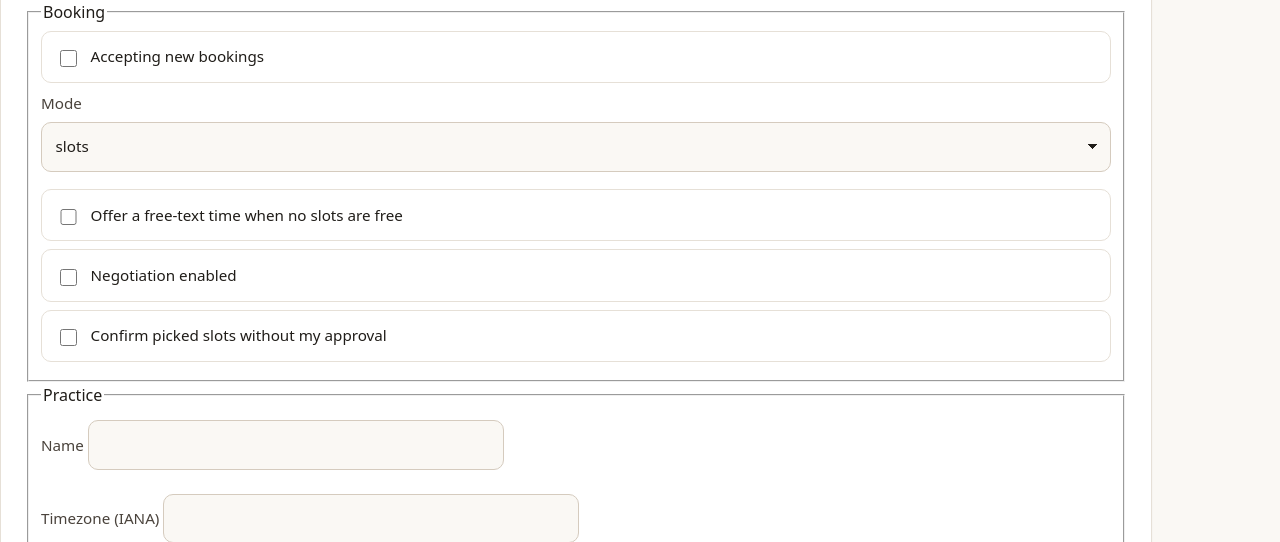
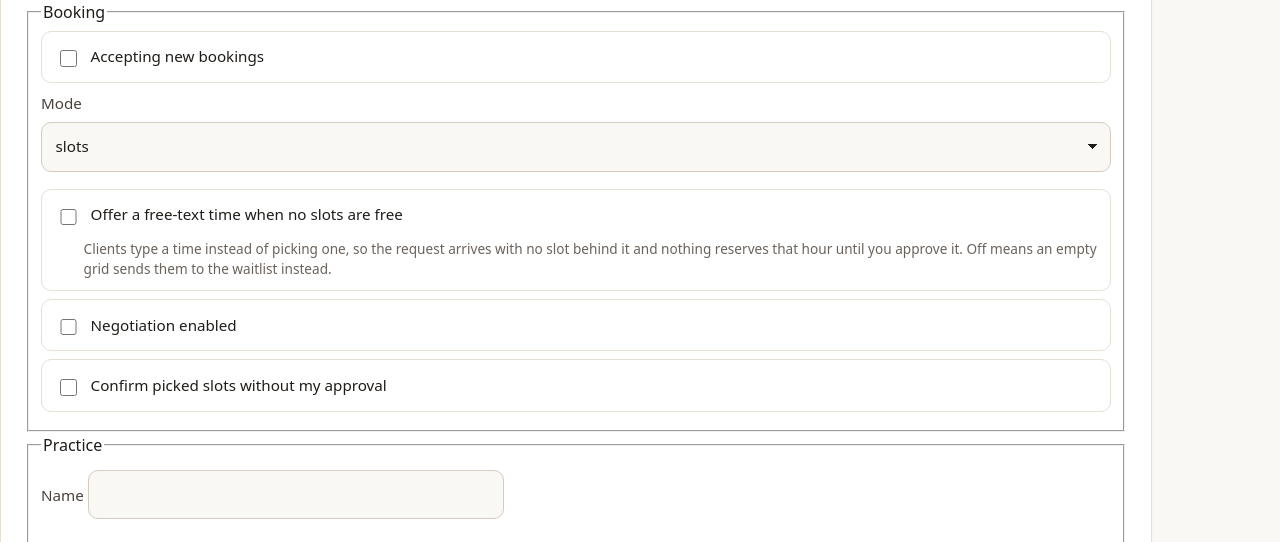
Before and after one commit to abriesk/NewPBot, a FastAPI app: template app/channels/web/templates/admin/settings.html in a window 1280 px wide. Shown: the part 190-732 px from the top of the page. Run offline with FastAPI, Linux system fonts and the light colour scheme; the template is opened without the code that fills it, so the values that code supplies are empty; parts of the project's set-up code (start-up, migrations or seed data) failed here and were passed over.

Commit message:
docs(admin): say where a booking stops being protected by the grid
Two places where the software cannot help and the therapist has to know.

The fallback-to-negotiation toggle now says what turning it on means: requests
arrive with no slot behind them, so nothing reserves that hour until she
approves it. The label alone read like a convenience.

The guide says the same about Propose, which is the common route to it rather
than a corner case: proposing the time the client already picked keeps their
slot held, and proposing any other time releases it -- after which the new time
is guarded only if a free slot happens to exist at exactly that moment. Nothing
then stops a second client being confirmed into the same hour.

Both guides, since the Russian one is the one that will actually be read.

Co-Authored-By: Claude Opus 5 <noreply@anthropic.com>

```diff
--- a/app/channels/web/guides/admin-guide.en.html
+++ b/app/channels/web/guides/admin-guide.en.html
@@ -396,6 +396,7 @@
         <summary>Actions</summary>
         <p><strong>Approve</strong> — leave time blank to keep the held slot, or set a time in the practice timezone. Optional per-session meeting URL; otherwise the standing room from Settings is used for online sessions.</p>
         <p><strong>Propose</strong> — time plus optional note. Moves the request to negotiating.</p>
+        <p class="callout warn"><strong>Proposing a time outside your slots leaves that time unprotected.</strong> Propose the time the client already picked and their slot stays held for them. Propose any other time and the held slot is released back to the grid, because you have moved away from it — and the new time is only guarded if you happen to have a free slot at exactly that moment. If you do not, nothing stops you confirming a second client into the same hour later. The calendar cannot catch that for you, so check the week schedule before you propose a time you invented.</p>
         <p><strong>Reject</strong> / <strong>Cancel</strong> — optional reason. Cancel stops reminders on a confirmed session.</p>
         <p>If the current status does not allow the action, the page flashes <code>refused</code> and nothing changes.</p>
       </details>
--- a/app/channels/web/guides/admin-guide.ru.html
+++ b/app/channels/web/guides/admin-guide.ru.html
@@ -399,6 +399,7 @@
         <summary>Действия</summary>
         <p><strong>Approve</strong> — время можно не трогать: останется слот, который выбрал клиент. Или укажите время в <em>часовом поясе практики</em>. Поле meeting URL — ссылка именно на эту встречу; иначе для online берётся постоянная комната из Settings.</p>
         <p><strong>Propose</strong> — время и необязательная заметка. Заявка становится <code>negotiating</code>.</p>
+        <p class="callout warn"><strong>Предлагая время вне ваших слотов, вы оставляете это время незащищённым.</strong> Предложите то время, которое клиент уже выбрал, — и слот останется зарезервированным за ним. Предложите любое другое — и удерживаемый слот вернётся в сетку, потому что вы от него отказались; а новое время защищено только в том случае, если у вас окажется свободный слот ровно на этот момент. Если нет, ничто не помешает вам позже подтвердить в тот же час второго клиента. Календарь этого за вас не поймает, поэтому сверяйтесь с расписанием недели, прежде чем предлагать время, которого нет в сетке.</p>
         <p><strong>Reject</strong> / <strong>Cancel</strong> — причина по желанию. Cancel на подтверждённой сессии останавливает напоминания.</p>
         <p>Если действие в этом статусе нельзя — вспышка <code>refused</code>, ничего не меняется.</p>
       </details>
--- a/app/channels/web/templates/admin/settings.html
+++ b/app/channels/web/templates/admin/settings.html
@@ -24,6 +24,9 @@
       <input type="checkbox" name="fallback_to_negotiation" value="1"
              {% if practice.fallback_to_negotiation %}checked{% endif %}>
       Offer a free-text time when no slots are free
+      <small>Clients type a time instead of picking one, so the request arrives
+        with no slot behind it and nothing reserves that hour until you approve
+        it. Off means an empty grid sends them to the waitlist instead.</small>
     </label>
     <label class="choice">
       <input type="checkbox" name="negotiation_enabled" value="1"
```
